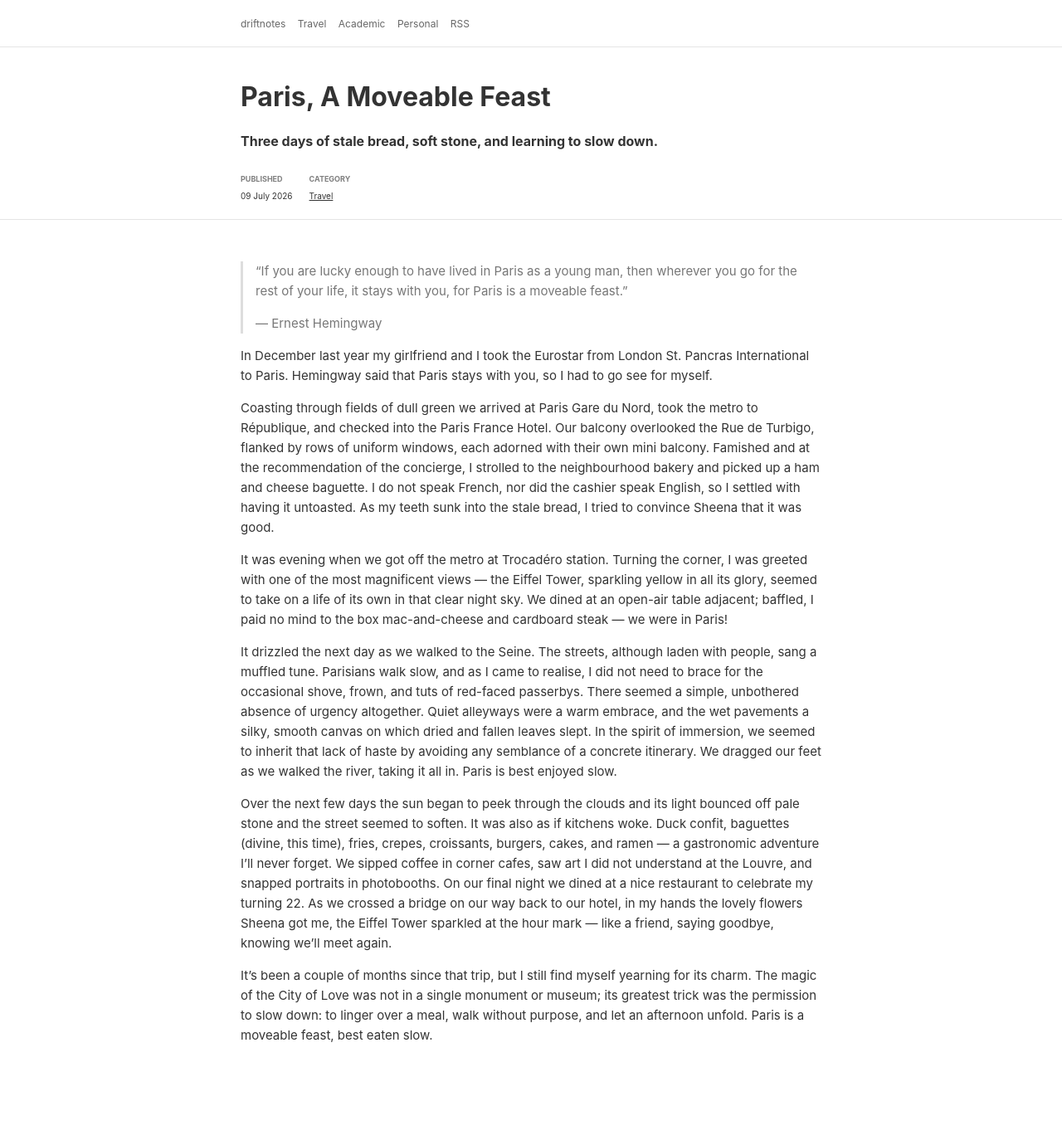
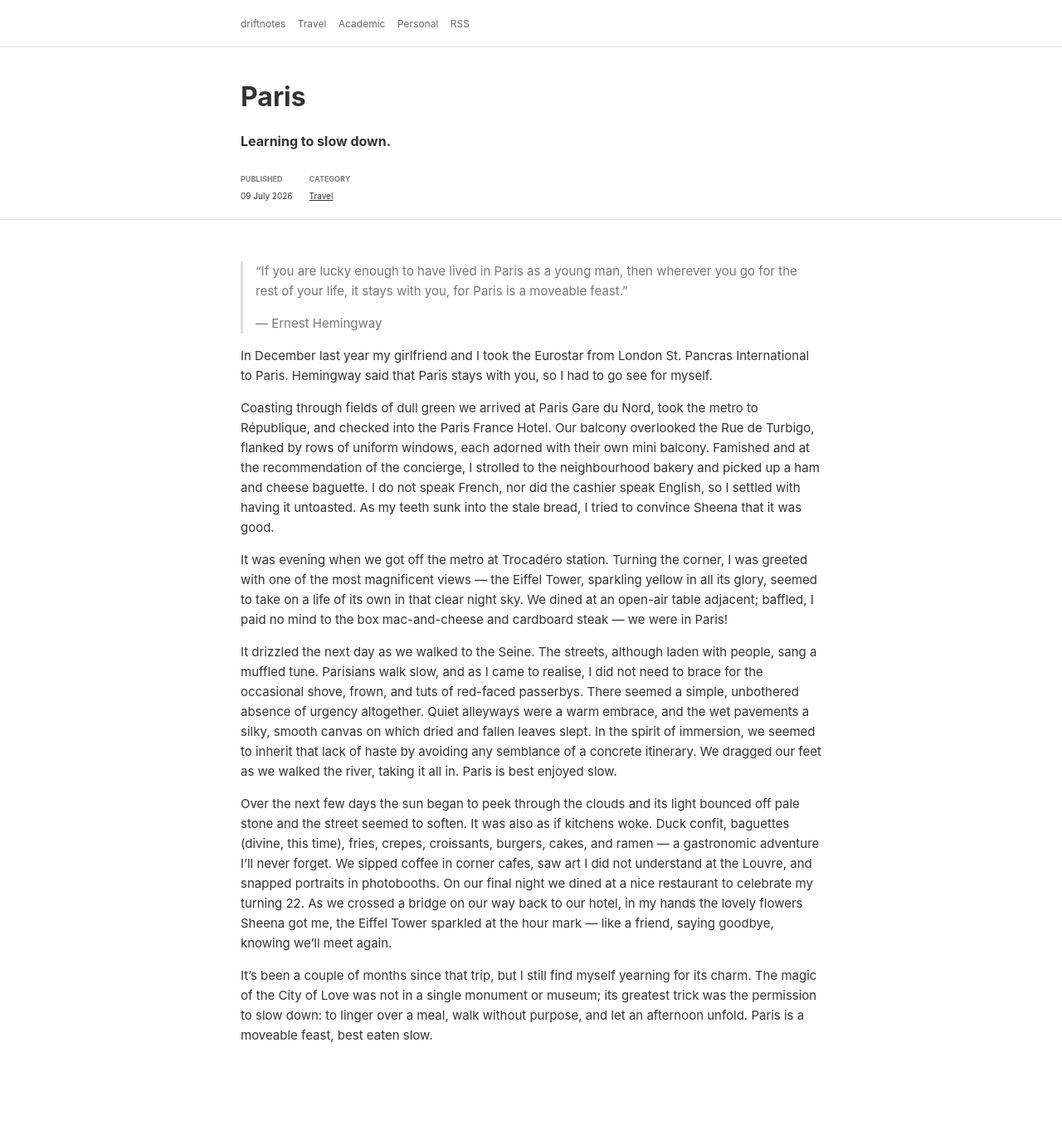
Before and after one commit to driftnotes/driftnotes.github.io, a Jekyll site: the page built from _posts/2026-07-09-paris-moveable-feast.md, in a window 1280 px wide. Shown: the whole page at 83% size. Built offline with Jekyll 4.4.1, drawn with Linux system fonts in a browser that asks for light colours.

Commit message:
Update 2026-07-09-paris-moveable-feast.md

```diff
--- a/_posts/2026-07-09-paris-moveable-feast.md
+++ b/_posts/2026-07-09-paris-moveable-feast.md
@@ -1,6 +1,6 @@
 ---
-title: Paris, A Moveable Feast
-subtitle: Three days of stale bread, soft stone, and learning to slow down.
+title: Paris
+subtitle: Learning to slow down.
 date: 2026-07-09
 categories: travel
 published: true
```
